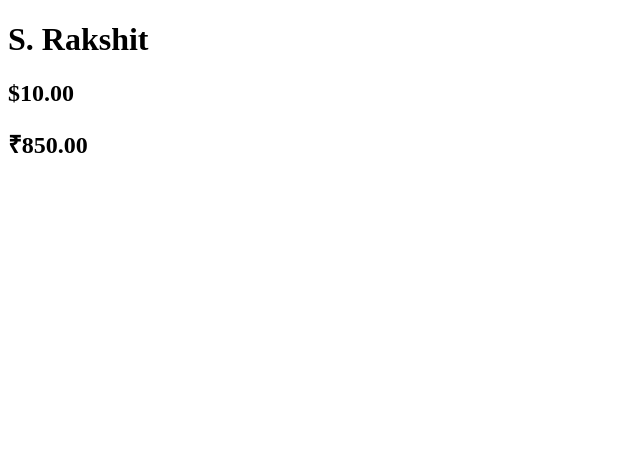
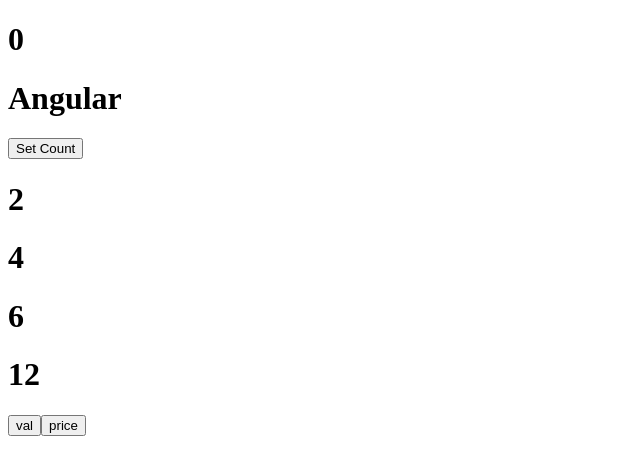
Before and after one commit to sumantahitk/Angular21, an Angular app: page / in a window 1280 px wide. Shown: the top 474 px of the page, without its empty margins (0-640 px from the left). Built offline with nearby package versions, Linux system fonts and the light colour scheme.

Commit message:
signal-deep-dive

```diff
--- a/src/app/app.html
+++ b/src/app/app.html
@@ -1,30 +1,13 @@
-<!--
-<h1>{{lname | uppercase}}</h1>
+<h1>{{count()}}</h1>
 
-<h1>{{uname | lowercase}}</h1>
+<h1>{{name()}}</h1>
 
-<p>Short Date: {{today |date:'short' }}</p>
+<button (click)="setCount()">Set Count</button>
 
-<p>Full Date: {{today |date:'fullDate' }}</p>
+<h1>{{val()}}</h1>
+<h1>{{doubleVal()}}</h1>
+<h1>{{price()}}</h1>
+<h1>{{total()}}</h1>
 
-<p>Custom Date: {{today |date:'dd/MM/yyyy' }}</p>
-
-<p>INR : {{amount | currency: 'INR'}}</p>
-
-<p>USD : {{amount | currency: 'USD'}}</p>
-
-<p>EUR : {{amount | currency: 'EUR'}}</p>
-
-<p>Custom format : {{amount | currency: 'INR' : 'symbol' : '1.0-0' }}</p>
-
-<p>{{per |percent}}</p>
-
-<p>{{user|json}}</p> -->
-
-
-<!-- Custom Pipe -->
-
-<h1>{{fullName | pipeShortName}}</h1>
-
-<h2>{{usd1 | currency:'USD'}}</h2>
-<h2>{{usd1 | convert: usdToInr | currency : 'INR'}}</h2>
+<button (click)="increment()">val</button>
+<button (click)="updatePrice()">price</button>
--- a/src/app/app.ts
+++ b/src/app/app.ts
@@ -1,8 +1,5 @@
 import { CommonModule } from '@angular/common';
 import { Component, computed, effect, signal } from '@angular/core';
-import { RouterOutlet } from '@angular/router';
-import { PipeShortNamePipe } from './pipe/pipe-short-name-pipe';
-import { ConvertPipe } from './pipe/convert-pipe';
 
 interface User{
   name:string;
@@ -11,14 +8,37 @@ interface User{
 
 @Component({
   selector: 'app-root',
-  imports:[CommonModule,ConvertPipe,PipeShortNamePipe],
+  imports:[],
   templateUrl: './app.html',
   styleUrls: ['./app.css']
 })
 export class App {
 
-  fullName="Sumanta Rakshit";
-  usd1 =10;
-  usdToInr=85
+  count=signal(0);
+  name=signal('Angular')
 
+  setCount(){
+    this.count.set(2);
+  }
+
+  val=signal(2);
+  price=signal(6);
+
+
+  doubleVal=computed(()=>this.val()*2);
+
+  total=computed(()=>this.val()*this.price());
+
+  constructor(){
+    effect(()=>{
+      console.log("Total: ",this.total());
+    })
+  }
+
+  increment(){
+    this.val.update(c=>c+1);
+  }
+  updatePrice(){
+    this.price.update(p=>p+1);
+  }
 }
--- a/src/app/pipe/convert-pipe.ts
+++ /dev/null
@@ -1,10 +0,0 @@
-import { Pipe, PipeTransform } from '@angular/core';
-
-@Pipe({
-  name: 'convert',
-})
-export class ConvertPipe implements PipeTransform {
-  transform(amount: number, rate: number): number {
-    return amount*rate;
-  }
-}
--- a/src/app/pipe/pipe-short-name-pipe.ts
+++ /dev/null
@@ -1,18 +0,0 @@
-import { Pipe, PipeTransform } from '@angular/core';
-
-@Pipe({
-  name: 'pipeShortName',
-})
-export class PipeShortNamePipe implements PipeTransform {
-  transform(fullName: string): string {
-    const parts =fullName.split(' ');
-
-    if(parts.length<2) return fullName;
-
-    const first=parts[0].charAt(0).toUpperCase();
-
-    const last =parts[1];
-
-    return `${first}. ${last}`
-  }
-}
```
Also changed, not shown: 2 other files (tests, documents, lock files or other folders).
